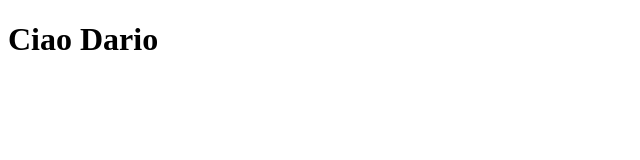
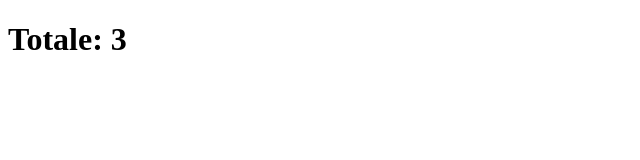
Before and after one commit to DarioCorbinelli/esercizi-react, a React (Create React App) app: page / in a window 1280 px wide. Shown: the top 160 px of the page, without its empty margins (0-640 px from the left). Built offline with nearby package versions, Linux system fonts and the light colour scheme.

Commit message:
fucntion-components-2

```diff
--- a/src/App.js
+++ b/src/App.js
@@ -1,9 +1,9 @@
-import Welcome from "priova/Welcome";
 import React from "react";
+import Sum from "./Sum";
 
 
 export default class App extends React.Component {
   render() {
-    return <Welcome name="Dario"/>
+    return <Sum numbers={[1, 2]} />
   }
 }
--- /dev/null
+++ b/src/Sum.js
@@ -0,0 +1,11 @@
+import React from 'react';
+
+function Sum({numbers}) {
+  const total = numbers.reduce((t, c) => {
+    return t + c
+  }, 0)
+
+  return ( <h1>Totale: {total}</h1> );
+}
+
+export default Sum;
--- a/src/priova/Welcome.js
+++ /dev/null
@@ -1,5 +0,0 @@
-import React from "react";
-
-export default function({name="default"}) {
-  return <h1>Ciao {name}</h1>
-}
```
